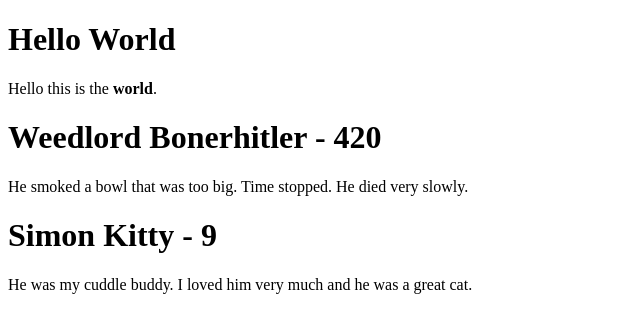
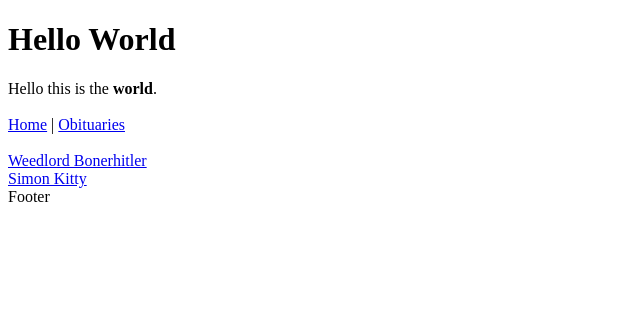
Before and after one commit to afrozenpeach/dots101, an Angular app: page /obituaries in a window 1280 px wide. Before the commit this address led to /. Shown: the top 332 px of the page, without its empty margins (0-640 px from the left). Built offline with nearby package versions, Linux system fonts and the light colour scheme.

Commit message:
Setup routing and individual pages for obituaries

```diff
--- a/src/app/app-routing.module.ts
+++ b/src/app/app-routing.module.ts
@@ -2,7 +2,17 @@ import { NgModule } from '@angular/core';
 import { Routes, RouterModule } from '@angular/router';
 
 
-const routes: Routes = [];
+const routes: Routes = [
+  {
+    path: '',
+    loadChildren: () => import('./app.module').then(m => m.AppModule),
+    pathMatch: 'full'
+  },
+  {
+    path: 'obituaries',
+    loadChildren: () => import('./obituaries/obituaries.module').then(m => m.ObituariesModule)
+  }
+];
 
 @NgModule({
   imports: [RouterModule.forRoot(routes)],
--- a/src/app/app.component.html
+++ b/src/app/app.component.html
@@ -2,4 +2,12 @@
 
 <div>Hello this is the <span class="bold">world</span>.</div>
 
-<app-obituary-container></app-obituary-container>
+<br/>
+
+<a href="/">Home</a> | <a href="/obituaries">Obituaries</a>
+
+<br/><br/>
+
+<router-outlet></router-outlet>
+
+Footer
--- a/src/app/obituaries/obituaries.module.ts
+++ b/src/app/obituaries/obituaries.module.ts
@@ -1,17 +1,23 @@
 import { NgModule } from '@angular/core';
 import { CommonModule } from '@angular/common';
-import { ObituaryComponent } from './obituary/obituary.component';
 import { ObituaryContainerComponent } from './obituary-container/obituary-container.component';
+import { Routes, RouterModule } from '@angular/router';
 
-
+const obituaryRoutes: Routes = [
+  { path: '', component: ObituaryContainerComponent, pathMatch: 'full' },
+  {
+    path: ':slug',
+    loadChildren: () => import('./obituary/obituary.module').then(m => m.ObituaryModule)
+  }
+]
 
 @NgModule({
-  declarations: [ObituaryComponent, ObituaryContainerComponent],
+  declarations: [ObituaryContainerComponent],
   imports: [
-    CommonModule
+    CommonModule,
+    RouterModule.forChild(obituaryRoutes)
   ],
   exports: [
-    ObituaryComponent,
     ObituaryContainerComponent
   ]
 })
--- a/src/app/obituaries/obituaries.types.ts
+++ b/src/app/obituaries/obituaries.types.ts
@@ -1,18 +1,21 @@
 export interface Obituary {
     name: string,
     age: number,
-    obituaryText: string
+    obituaryText: string,
+    slug: string
 }
 
 export const Obituaries: Obituary[] = [
     {
         name: 'Weedlord Bonerhitler',
         age: 420,
-        obituaryText: 'He smoked a bowl that was too big. Time stopped. He died very slowly.'
+        obituaryText: 'He smoked a bowl that was too big. Time stopped. He died very slowly.',
+        slug: 'weedlord'
     },
     {
         name: 'Simon Kitty',
         age: 9,
-        obituaryText: 'He was my cuddle buddy. I loved him very much and he was a great cat.'
+        obituaryText: 'He was my cuddle buddy. I loved him very much and he was a great cat.',
+        slug: 'simon'
     }
 ]
--- a/src/app/obituaries/obituary-container/obituary-container.component.html
+++ b/src/app/obituaries/obituary-container/obituary-container.component.html
@@ -1 +1,4 @@
-<app-obituary *ngFor="let o of obituaries" [obituary]="o"></app-obituary>
+<ng-container *ngFor="let o of obituaries">
+    <a href="obituaries/{{o.slug}}">{{o.name}}</a>
+    <br/>
+</ng-container>
--- a/src/app/obituaries/obituary/obituary.component.ts
+++ b/src/app/obituaries/obituary/obituary.component.ts
@@ -1,5 +1,6 @@
 import { Component, OnInit, Input} from '@angular/core';
-import { Obituary } from '../obituaries.types';
+import { Obituary, Obituaries } from '../obituaries.types';
+import { ActivatedRoute } from '@angular/router';
 
 @Component({
   selector: 'app-obituary',
@@ -8,12 +9,22 @@ import { Obituary } from '../obituaries.types';
 })
 export class ObituaryComponent implements OnInit {
 
-  @Input() obituary: Obituary;
+  slug: string;
+  obituary: Obituary;
 
-  constructor() {
-   }
+  constructor(private route: ActivatedRoute) {
+  }
 
   ngOnInit(): void {
+    this.route.params.subscribe(p => {
+      this.slug = p['slug'];
+
+      Obituaries.forEach(o => {
+        if (o.slug === this.slug) {
+          this.obituary = o;
+        }
+      })
+    })
   }
 
 }
--- /dev/null
+++ b/src/app/obituaries/obituary/obituary.module.ts
@@ -0,0 +1,17 @@
+import { NgModule } from '@angular/core';
+import { CommonModule } from '@angular/common';
+import { ObituaryComponent } from './obituary.component';
+import { Routes, RouterModule } from '@angular/router';
+
+const obituaryRoutes: Routes = [
+  { path: '', component: ObituaryComponent, pathMatch: 'full' }
+]
+
+@NgModule({
+  declarations: [ObituaryComponent],
+  imports: [
+    CommonModule,
+    RouterModule.forChild(obituaryRoutes)
+  ]
+})
+export class ObituaryModule { }
```
